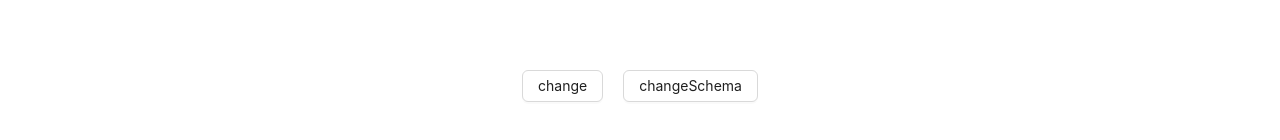
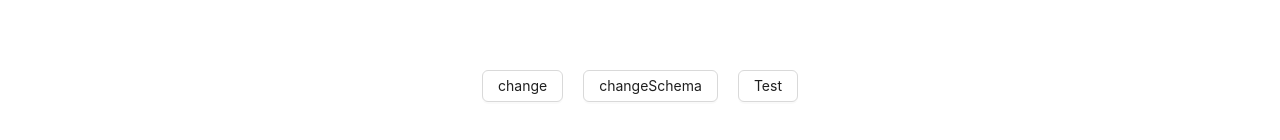
Before and after one commit to pqcqaq/study-demos, a Vue app: page /#/dynamic-form in a window 1280 px wide. Shown: the part 524-664 px from the top of the page. Built offline with nearby package versions, Linux system fonts and the light colour scheme.

Commit message:
测试按钮

```diff
--- a/src/pages/dynamic-form/index.vue
+++ b/src/pages/dynamic-form/index.vue
@@ -15,6 +15,7 @@
 	<div class="change">
 		<a-button @click="changeModel">change</a-button>
 		<a-button @click="changeSchema">changeSchema</a-button>
+		<a-button @click="handleTest">Test</a-button>
 	</div>
 </template>
 
@@ -893,6 +894,10 @@ const changeSchema = () => {
 	};
 };
 
+const handleTest = async () => {
+	schema.value = test;
+};
+
 watch(
 	() => model.value,
 	(newVal) => {
```
